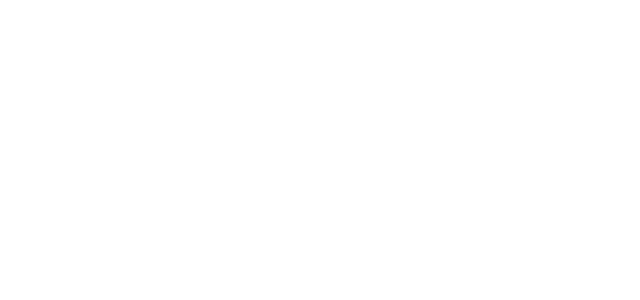
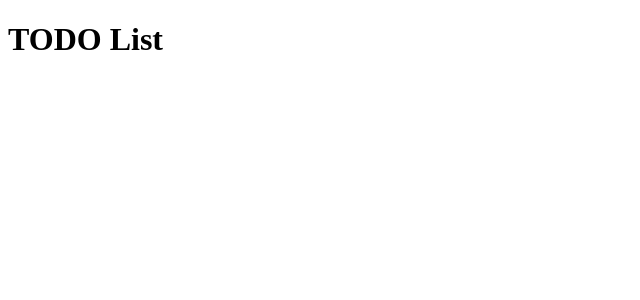
Before and after one commit to Hea092024/ToDo-List-React, a React (Vite) app: page / in a window 1280 px wide. Shown: the top 300 px of the page, without its empty margins (0-640 px from the left). Built offline with nearby package versions, Linux system fonts and the light colour scheme.

Commit message:
connected header.jsx to App.jsx

```diff
--- a/src/App.jsx
+++ b/src/App.jsx
@@ -7,7 +7,7 @@
   return (
     <>
 <div>
-
+  <Header/>
 </div>
     </>
   )
--- a/src/components/Header.jsx
+++ b/src/components/Header.jsx
@@ -1,7 +1,7 @@
 export default function Header () {
     return (
         <div>
-
+            <h1>TODO List</h1>
         </div>
     )
 }
```
